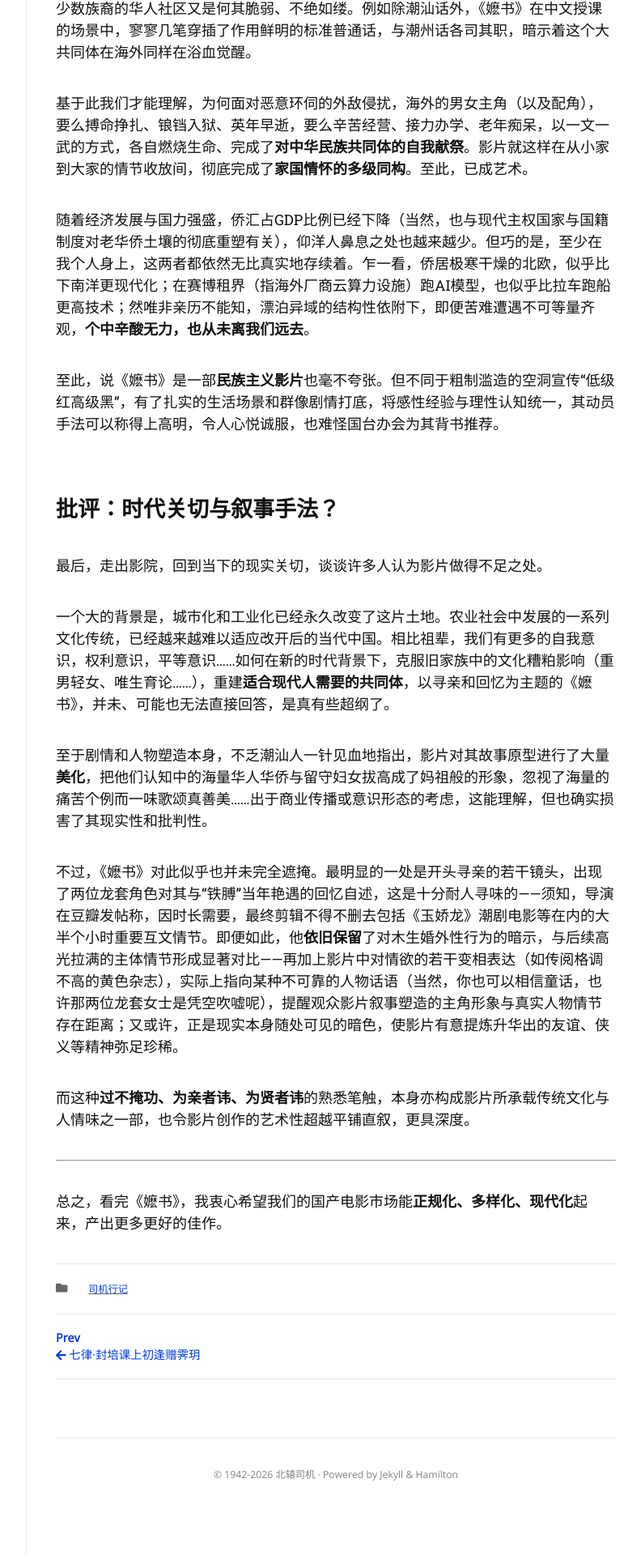
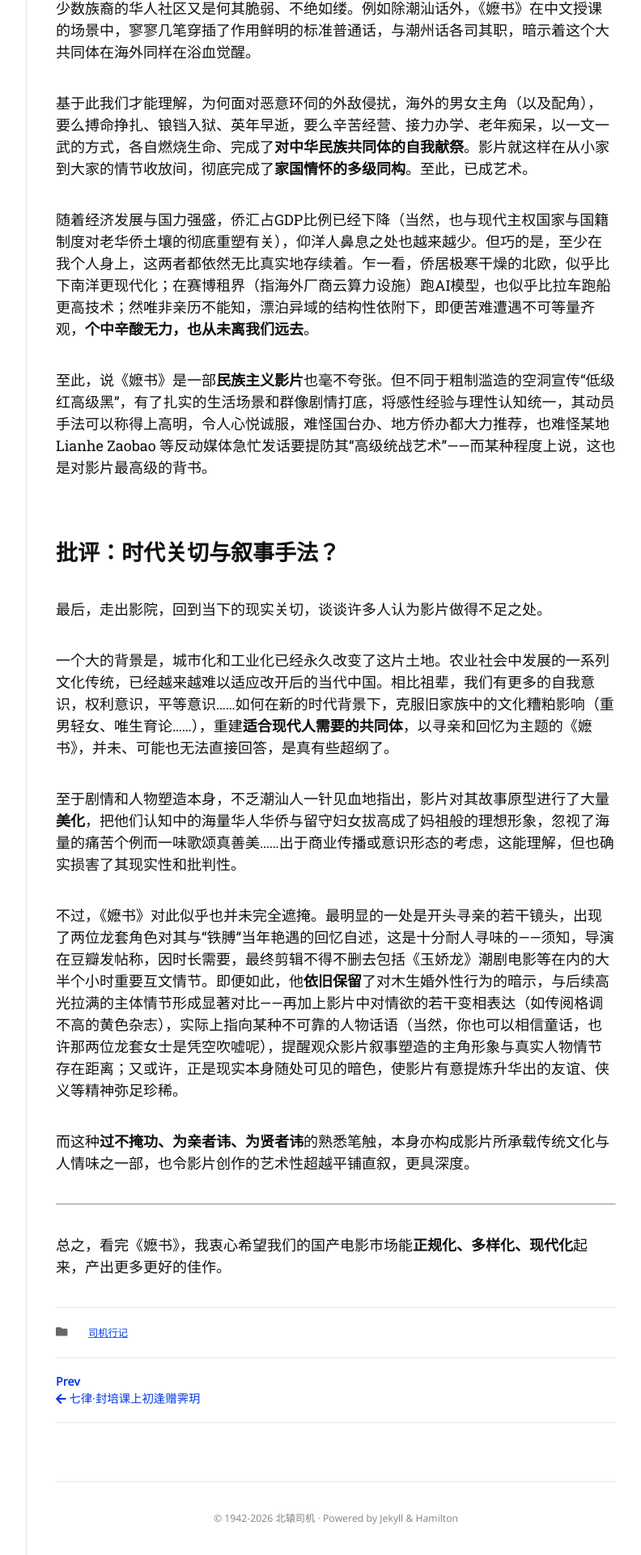
Before and after one commit to Lithiumcr/Lithiumcr.github.io, a Jekyll site: the page built from _posts/司机行记/2026-05-20-阿嬷书观后感.md, in a window 1280 px wide. Shown: the part 1625-3545 px from the top of the page at 81% size, without its empty margins (357-1149 px from the left). Built offline with Jekyll 4.4.1, drawn with Linux system fonts in a browser that asks for light colours; nearby versions of some CDN libraries; some web fonts are replaced; comment, search, counter and statistics services are not loaded.

Commit message:
update 联合早报背书

```diff
--- a/_posts/司机行记/2026-05-20-阿嬷书观后感.md
+++ b/_posts/司机行记/2026-05-20-阿嬷书观后感.md
@@ -34,7 +34,7 @@ toc: true
 
 随着经济发展与国力强盛，侨汇占GDP比例已经下降（当然，也与现代主权国家与国籍制度对老华侨土壤的彻底重塑有关），仰洋人鼻息之处也越来越少。但巧的是，至少在我个人身上，这两者都依然无比真实地存续着。乍一看，侨居极寒干燥的北欧，似乎比下南洋更现代化；在赛博租界（指海外厂商云算力设施）跑AI模型，也似乎比拉车跑船更高技术；然唯非亲历不能知，漂泊异域的结构性依附下，即便苦难遭遇不可等量齐观，**个中辛酸无力，也从未离我们远去**。
 
-至此，说《嬷书》是一部**民族主义影片**也毫不夸张。但不同于粗制滥造的空洞宣传“低级红高级黑”，有了扎实的生活场景和群像剧情打底，将感性经验与理性认知统一，其动员手法可以称得上高明，令人心悦诚服，也难怪国台办会为其背书推荐。
+至此，说《嬷书》是一部**民族主义影片**也毫不夸张。但不同于粗制滥造的空洞宣传“低级红高级黑”，有了扎实的生活场景和群像剧情打底，将感性经验与理性认知统一，其动员手法可以称得上高明，令人心悦诚服，难怪国台办、地方侨办都大力推荐，也难怪某地 Lianhe Zaobao 等反动媒体急忙发话要提防其“高级统战艺术”——而某种程度上说，这也是对影片最高级的背书。
 
 ## 批评：时代关切与叙事手法？
 
@@ -42,7 +42,7 @@ toc: true
 
 一个大的背景是，城市化和工业化已经永久改变了这片土地。农业社会中发展的一系列文化传统，已经越来越难以适应改开后的当代中国。相比祖辈，我们有更多的自我意识，权利意识，平等意识……如何在新的时代背景下，克服旧家族中的文化糟粕影响（重男轻女、唯生育论……），重建**适合现代人需要的共同体**，以寻亲和回忆为主题的《嬷书》，并未、可能也无法直接回答，是真有些超纲了。
 
-至于剧情和人物塑造本身，不乏潮汕人一针见血地指出，影片对其故事原型进行了大量**美化**，把他们认知中的海量华人华侨与留守妇女拔高成了妈祖般的形象，忽视了海量的痛苦个例而一味歌颂真善美……出于商业传播或意识形态的考虑，这能理解，但也确实损害了其现实性和批判性。
+至于剧情和人物塑造本身，不乏潮汕人一针见血地指出，影片对其故事原型进行了大量**美化**，把他们认知中的海量华人华侨与留守妇女拔高成了妈祖般的理想形象，忽视了海量的痛苦个例而一味歌颂真善美……出于商业传播或意识形态的考虑，这能理解，但也确实损害了其现实性和批判性。
 
 不过，《嬷书》对此似乎也并未完全遮掩。最明显的一处是开头寻亲的若干镜头，出现了两位龙套角色对其与“铁膊”当年艳遇的回忆自述，这是十分耐人寻味的——须知，导演在豆瓣发帖称，因时长需要，最终剪辑不得不删去包括《玉娇龙》潮剧电影等在内的大半个小时重要互文情节。即便如此，他**依旧保留**了对木生婚外性行为的暗示，与后续高光拉满的主体情节形成显著对比——再加上影片中对情欲的若干变相表达（如传阅格调不高的黄色杂志），实际上指向某种不可靠的人物话语（当然，你也可以相信童话，也许那两位龙套女士是凭空吹嘘呢），提醒观众影片叙事塑造的主角形象与真实人物情节存在距离；又或许，正是现实本身随处可见的暗色，使影片有意提炼升华出的友谊、侠义等精神弥足珍稀。
 
```
